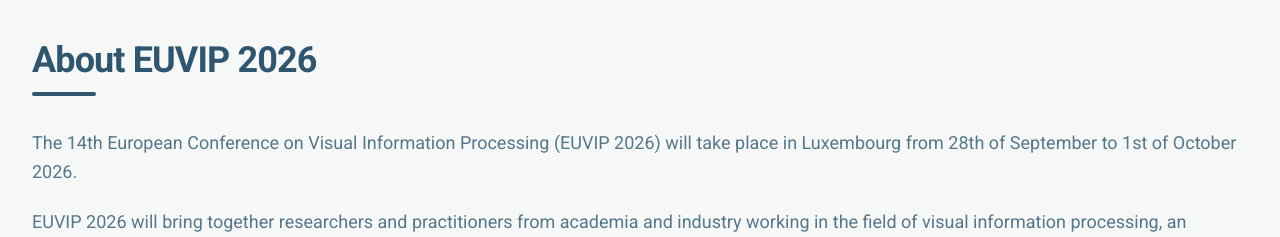
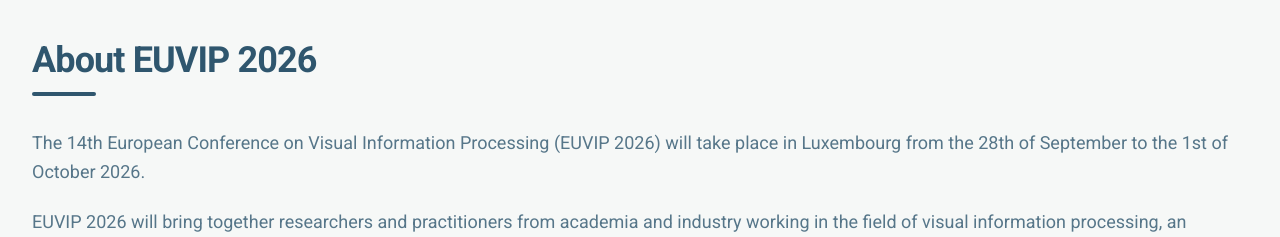
Before and after one commit to euvip2026/euvip2026.github.io, a Next.js app: page / in a window 1280 px wide. Shown: the part 840-1077 px from the top of the page. Built offline with nearby package versions, Linux system fonts and the light colour scheme; no server answers.

Commit message:
Fixed typo in the intro

```diff
--- a/src/app/page.tsx
+++ b/src/app/page.tsx
@@ -83,7 +83,7 @@
           <div className="mt-8 space-y-5 text-base leading-relaxed opacity-80 md:text-lg">
             <p>
               The 14th European Conference on Visual Information Processing (EUVIP 2026) will take place in Luxembourg
-              from 28th of September to 1st of October 2026.
+              from the 28th of September to the 1st of October 2026.
             </p>
             <p>
               EUVIP 2026 will bring together researchers and practitioners from academia and industry working in the
```
